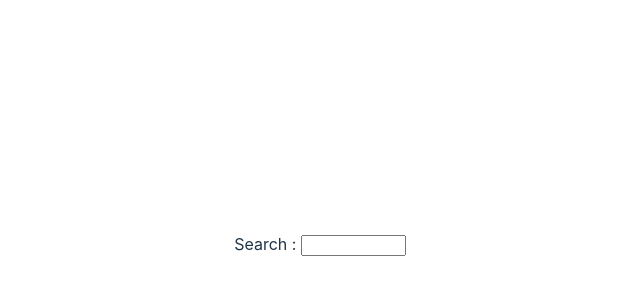
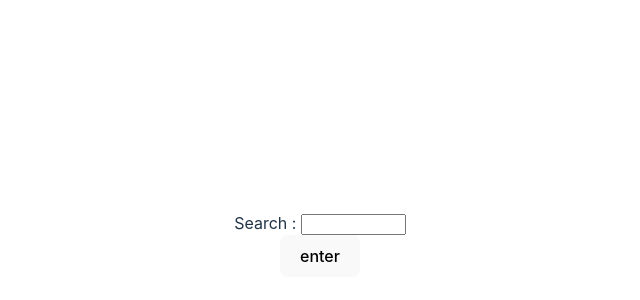
Before and after one commit to llloxim/Price-compare, a React (Vite) app: page / in a window 1280 px wide. Shown: the part 156-456 px from the top of the page, without its empty margins (320-960 px from the left). Built offline with nearby package versions, Linux system fonts and the light colour scheme.

Commit message:
added button

```diff
--- a/src/App.jsx
+++ b/src/App.jsx
@@ -10,7 +10,7 @@ function App() {
         <label for="name">Search : </label>
         <input type="text" id="name" name="name" required minlength="1"  size="10" />
       </div>
-
+      <button> enter </button>
     </>
   )
 }
```
